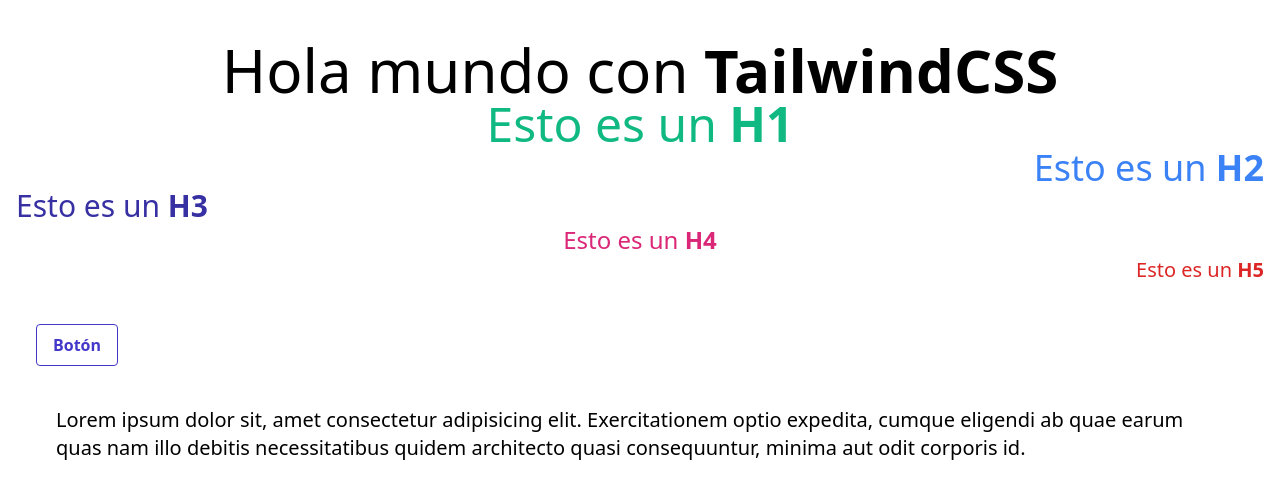
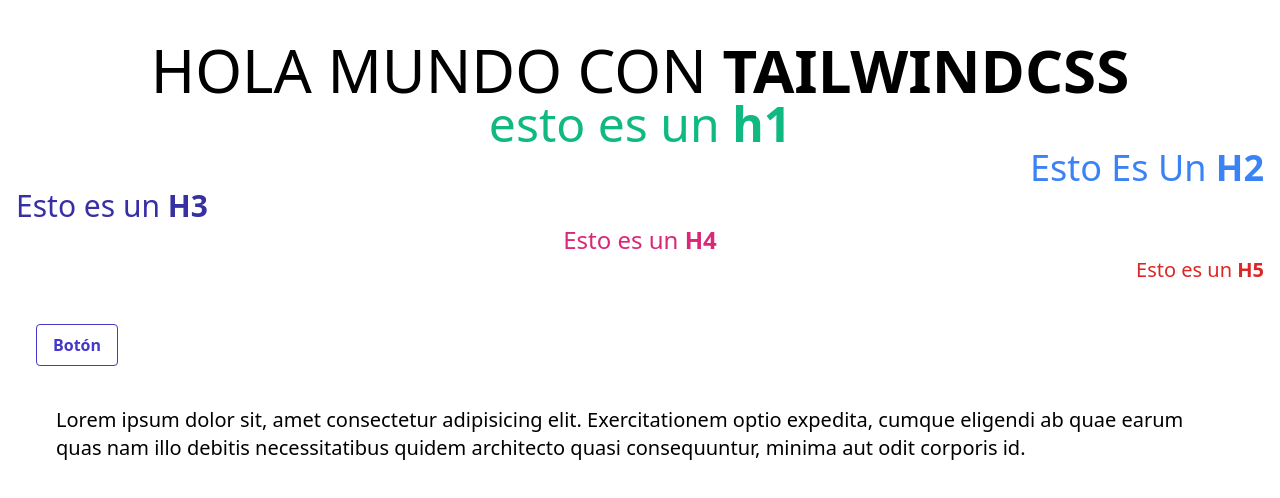
Before and after one commit to otonielandrade7/learning-tailwindcss, a plain HTML site: page 1-base/index.html in a window 1280 px wide. Drawn offline with nearby package versions, Linux system fonts and the light colour scheme.

Commit message:
TEXT TRANSFORM

```diff
--- a/1-base/index.html
+++ b/1-base/index.html
@@ -12,10 +12,10 @@
     <main class="container px-4 mx-auto mt-10">
         <section>
             <article>
-                <h1 class="text-6xl text-center">Hola mundo con <strong>TailwindCSS</strong></h1>
-                <h1 class="text-green-500 text-5xl text-center">Esto es un <strong>H1</strong></h1>
-                <h2 class="text-blue-500 text-4xl text-right">Esto es un <strong>H2</strong></h2>
-                <h3 class="text-indigo-800 text-3xl text-left" >Esto es un <strong>H3</strong></h3>
+                <h1 class="text-6xl text-center uppercase">Hola mundo con <strong>TailwindCSS</strong></h1>
+                <h1 class="text-green-500 text-5xl text-center lowercase">Esto es un <strong>H1</strong></h1>
+                <h2 class="text-blue-500 text-4xl text-right capitalize">Esto es un <strong>H2</strong></h2>
+                <h3 class="text-indigo-800 text-3xl text-left normal-case" >Esto es un <strong>H3</strong></h3>
                 <h4 class="text-pink-600 text-2xl text-center">Esto es un <strong>H4</strong></h4>
                 <h5 class="text-red-600 text-xl text-right">Esto es un <strong>H5</strong></h1>
             </article>
```
